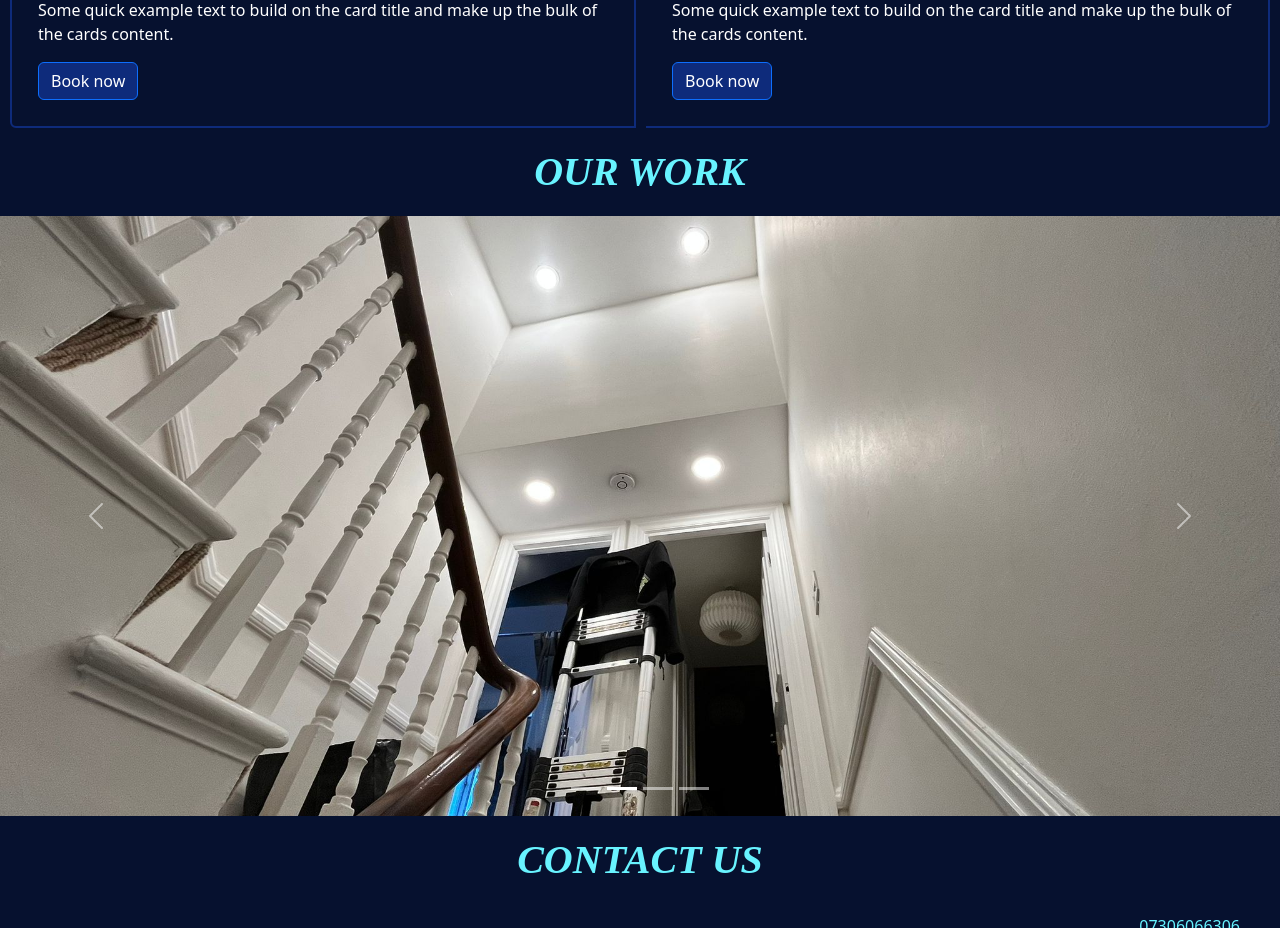
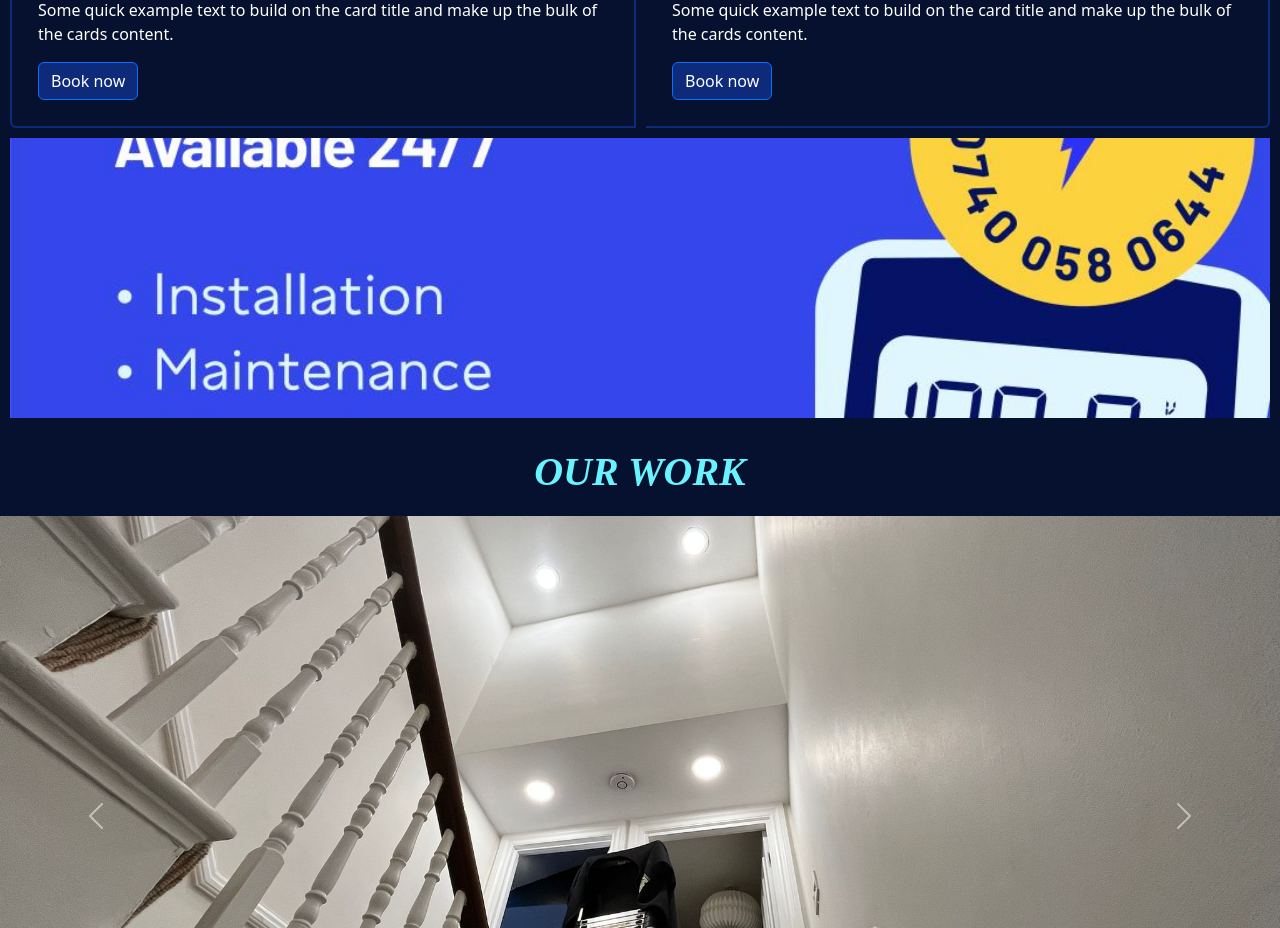
Before and after one commit to AlbanMarku/ServiceWeb, a React (Vite) app: page / in a window 1280 px wide. Shown: the part 840-1768 px from the top of the page. Built offline with nearby package versions, Linux system fonts and the light colour scheme; some icons are missing.

Commit message:
Temp ad.

```diff
--- a/src/components/ServiceBox.tsx
+++ b/src/components/ServiceBox.tsx
@@ -4,6 +4,7 @@ import Card from 'react-bootstrap/Card';
 import CardGroup from 'react-bootstrap/CardGroup';
 import '../styles/serviceBox.css';
 import serviceImg from '../assets/service.jpg';
+import AD from '../assets/ad1.jpg';
 
 export default function ServiceBox() {
   return (
@@ -35,6 +36,12 @@ export default function ServiceBox() {
           </Card.Body>
         </Card>
       </CardGroup>
+      {/* grabbing css from another comp. Change this to its own comp with own style. */}
+      <div className="image-outer-container" style={{ padding: 10, backgroundColor: '#06112f' }}>
+        <div className="image-inner-container">
+          <img src={AD} alt="Logo" className="cover-image" />
+        </div>
+      </div>
     </div>
   );
 }
```
Also changed, not shown: src/assets/ad1.jpg (added).
